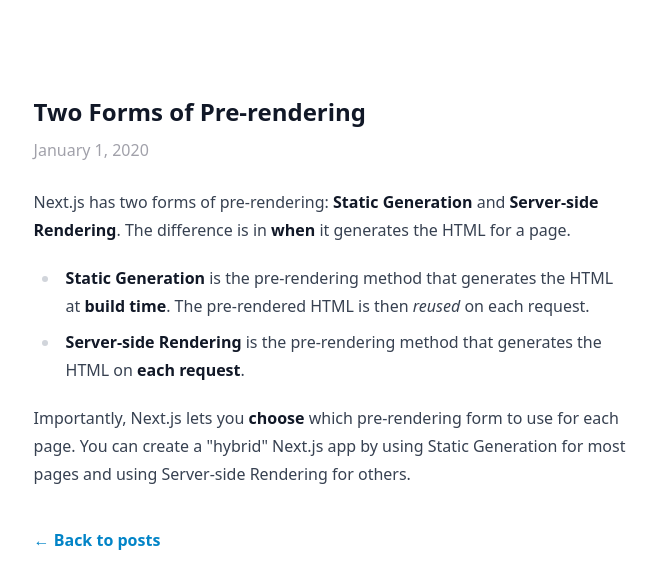
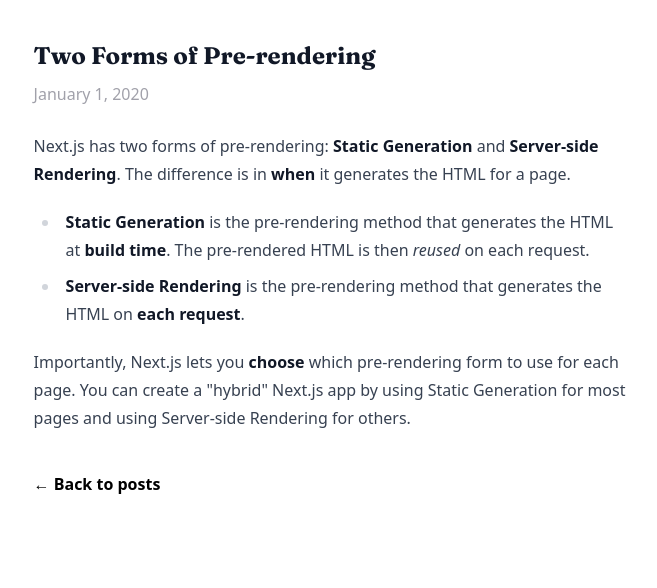
Before and after one commit to jordicapedo/blogger, a Next.js app: page /posts/pre-rendering in a window 1280 px wide. Shown: the top 588 px of the page, without its empty margins (309-966 px from the left). Built offline with nearby package versions, Linux system fonts and the light colour scheme.

Commit message:
add default styles with tailwind

```diff
--- a/components/layout.js
+++ b/components/layout.js
@@ -7,7 +7,7 @@
 
 export default function Layout({ children, home }) {
   return (
-    <div className="container mt-24 mx-auto flex flex-col items-center justify-center">
+    <div className="container mt-10 mx-auto flex flex-col items-center justify-center">
       <Head>
         <title>Jordi Capellades</title>
         <link rel="icon" href="https://emojicdn.elk.sh/🦁" />
--- a/components/layoutPost.js
+++ b/components/layoutPost.js
@@ -7,7 +7,7 @@
 
 export default function Layout({ children }) {
   return (
-    <div className="container mt-24 mx-auto flex flex-col items-center justify-center">
+    <div className="container mt-10 mx-auto flex flex-col items-center justify-center">
       <Head>
         <title>Jordi Capellades</title>
         <link rel="icon" href="https://emojicdn.elk.sh/🦁" />
@@ -28,9 +28,7 @@
         {children}
         <div className="mt-10">
           <Link href="/posts">
-            <a className="font-bold text-sky-600 hover:underline">
-              ← Back to posts
-            </a>
+            <a className="font-bold hover:underline">← Back to posts</a>
           </Link>
         </div>
       </main>
--- a/pages/_document.js
+++ b/pages/_document.js
@@ -6,13 +6,9 @@
       <Html>
         <Head>
           <link rel="preconnect" href="https://fonts.googleapis.com" />
+          <link rel="preconnect" href="https://fonts.gstatic.com" crossorigin />
           <link
-            rel="preconnect"
-            href="https://fonts.gstatic.com"
-            crossorigin=""
-          />
-          <link
-            href="https://fonts.googleapis.com/css2?family=Fraunces:wght@600;900&amp;family=Public+Sans:ital,wght@0,400;0,500;0,700;1,400;1,500;1,700&amp;display=swap"
+            href="https://fonts.googleapis.com/css2?family=Fraunces:opsz,wght@9..144,700&family=Public+Sans:wght@400;600&display=swap"
             rel="stylesheet"
           />
         </Head>
--- a/pages/posts.js
+++ b/pages/posts.js
@@ -11,7 +11,7 @@
         <title>Jordi's Blog</title>
       </Head>
       <section className="">
-        <h2 className="text-2xl font-bold mb-4">Blog</h2>
+        <h1 className="text-2xl font-bold mb-4">Blog</h1>
         <ul className="">
           {allPostsData.map(({ id, date, title }) => (
             <li className="" key={id}>
--- a/styles/global.css
+++ b/styles/global.css
@@ -1,3 +1,9 @@
 @tailwind base;
 @tailwind components;
 @tailwind utilities;
+
+@layer base {
+  h1 {
+    font-family: 'Fraunces', serif;
+  }
+}
--- a/tailwind.config.js
+++ b/tailwind.config.js
@@ -5,6 +5,13 @@
     './components/**/*.{js,ts,jsx,tsx}'
   ],
   theme: {
+    fontFamily: {
+      title: ['Fraunces', 'serif']
+    },
+    container: {
+      center: true,
+      padding: '2rem'
+    },
     extend: {}
   },
   plugins: [require('@tailwindcss/typography')]
```
